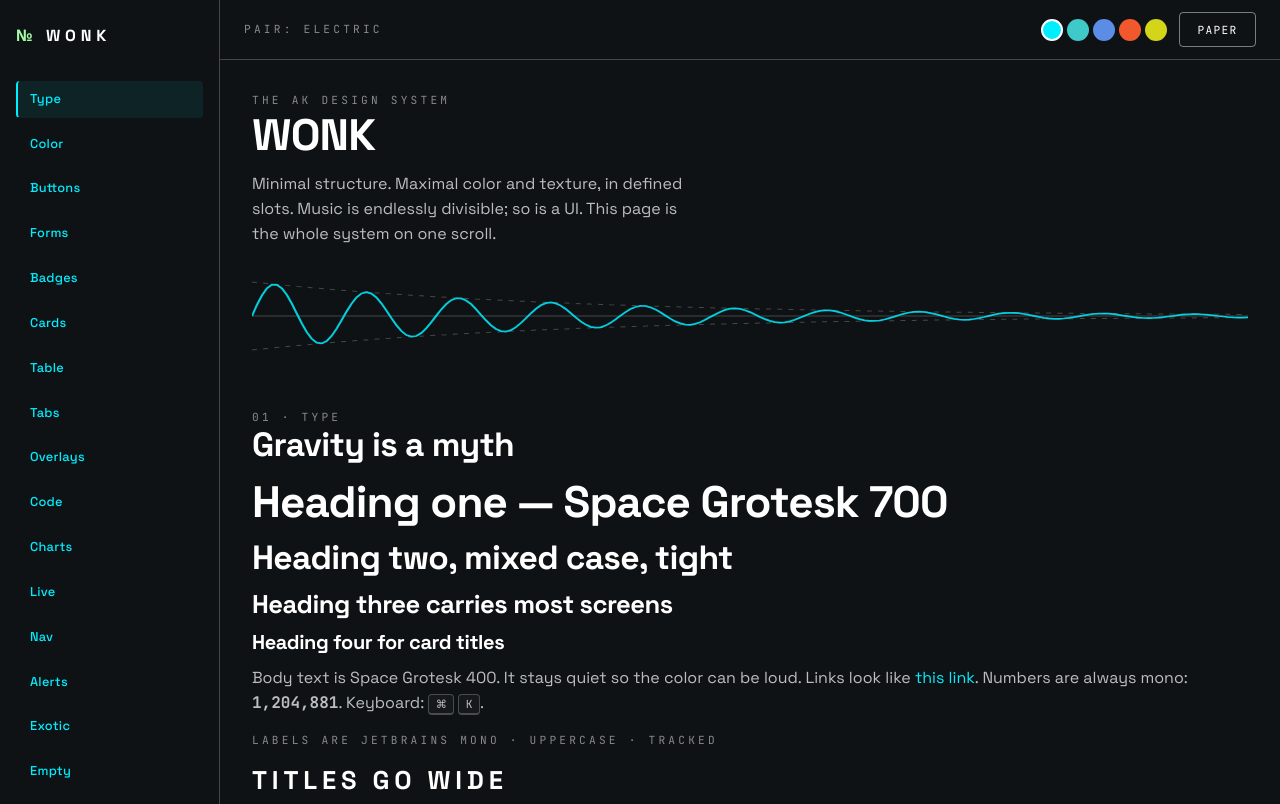
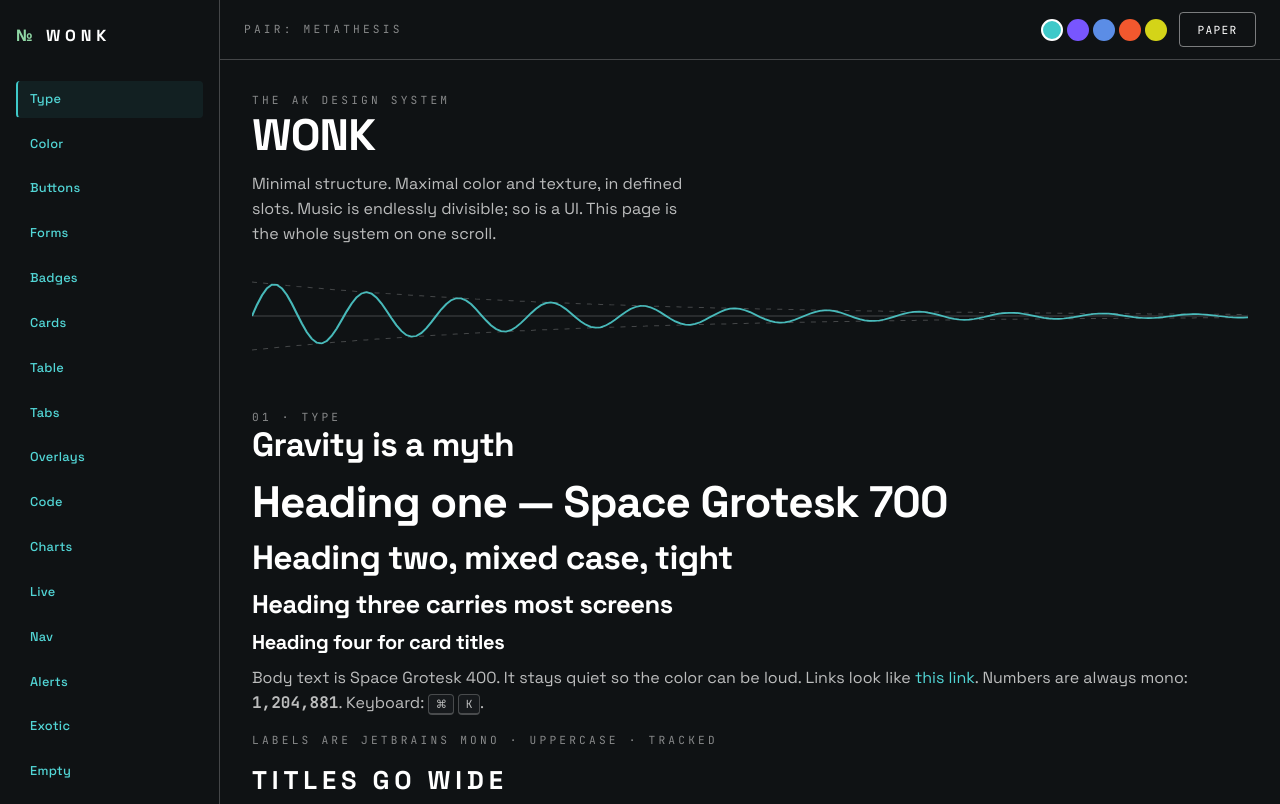
Before and after one commit to ak--47/ak-web-design, a plain HTML site: page demo/index.html in a window 1280 px wide. Shown: the top 804 px of the page. Drawn offline with nearby package versions, Linux system fonts and the light colour scheme; a script that the page names is missing.

Commit message:
Metathesis is the default pair; replace electric with GLORPLA (electric violet #7856ff + hot orchid), chart palettes validated both themes

```diff
--- a/assets/wonk-tokens.css
+++ b/assets/wonk-tokens.css
@@ -4,10 +4,10 @@
    Dark-first. Paper is the light mode. One poster pair per app.
 
    Usage:
-     <html data-pair="electric">              -> dark (default)
-     <html data-pair="electric" data-theme="paper">  -> paper
+     <html data-pair="metathesis">              -> dark (default)
+     <html data-pair="metathesis" data-theme="paper">  -> paper
 
-   Pairs: electric · metathesis · demogorgon · ancient · flourish
+   Pairs: metathesis (default) · glorpla · demogorgon · ancient · flourish
    ============================================================ */
 
 :root {
@@ -104,39 +104,8 @@
    ground; see references/charts.md before changing any value.
    ============================================================ */
 
-/* ---- ELECTRIC (default) · cyan + dusty purple · from ak.js ---- */
+/* ---- METATHESIS (default) · turquoise + brick ---- */
 :root,
-[data-pair="electric"] {
-  --ak-a1: #00eeff;
-  --ak-a1-ink: #0f1214;
-  --ak-a1-text: #00eeff;
-  --ak-a2: #5d5179;
-  --ak-a2-text: #a79bd0;
-  --ak-wash: rgba(0, 238, 255, 0.08);
-  --ak-ok: #a2faa3;
-  --ak-warn: #f0b64b;
-  --ak-err: #ff5d5d;
-  --ak-info: #00eeff;
-  --ak-chart-1: #00a4b8; --ak-chart-2: #9a5fd6; --ak-chart-3: #3f9e5a;
-  --ak-chart-4: #b8479e; --ak-chart-5: #6f7de8; --ak-chart-6: #d84f53;
-}
-[data-theme="paper"],
-[data-theme="paper"][data-pair="electric"] {
-  --ak-a1: #008b99;
-  --ak-a1-ink: #ffffff;
-  --ak-a1-text: #00707b;
-  --ak-a2: #5d5179;
-  --ak-a2-text: #554a70;
-  --ak-wash: rgba(0, 139, 153, 0.1);
-  --ak-ok: #2e7d43;
-  --ak-warn: #a66a0e;
-  --ak-err: #c22f2f;
-  --ak-info: #00707b;
-  --ak-chart-1: #008ba0; --ak-chart-2: #7440ad; --ak-chart-3: #2e7d43;
-  --ak-chart-4: #963a80; --ak-chart-5: #4453c4; --ak-chart-6: #b83236;
-}
-
-/* ---- METATHESIS · turquoise + brick ---- */
 [data-pair="metathesis"] {
   --ak-a1: #3fc9c9;
   --ak-a1-ink: #0f1214;
@@ -151,6 +120,7 @@
   --ak-chart-1: #12a5a5; --ak-chart-2: #d84f53; --ak-chart-3: #6f7de8;
   --ak-chart-4: #3f9e5a; --ak-chart-5: #b8479e; --ak-chart-6: #9a9a10;
 }
+[data-theme="paper"],
 [data-theme="paper"][data-pair="metathesis"] {
   --ak-a1: #148787;
   --ak-a1-ink: #ffffff;
@@ -164,6 +134,36 @@
   --ak-info: #0f6f6f;
   --ak-chart-1: #009090; --ak-chart-2: #b83236; --ak-chart-3: #4453c4;
   --ak-chart-4: #2e7d43; --ak-chart-5: #963a80; --ak-chart-6: #6b6b0c;
+}
+
+/* ---- GLORPLA · electric violet + hot orchid · the loud purple ---- */
+[data-pair="glorpla"] {
+  --ak-a1: #7856ff;
+  --ak-a1-ink: #ffffff;
+  --ak-a1-text: #9575ff;
+  --ak-a2: #c93ee8;
+  --ak-a2-text: #e07bf0;
+  --ak-wash: rgba(120, 86, 255, 0.12);
+  --ak-ok: #a2faa3;
+  --ak-warn: #f0b64b;
+  --ak-err: #ff5d5d;
+  --ak-info: #9575ff;
+  --ak-chart-1: #9a5fd6; --ak-chart-2: #3f9e5a; --ak-chart-3: #b8479e;
+  --ak-chart-4: #6f7de8; --ak-chart-5: #d84f53; --ak-chart-6: #12a5a5;
+}
+[data-theme="paper"][data-pair="glorpla"] {
+  --ak-a1: #6a3ddb;
+  --ak-a1-ink: #ffffff;
+  --ak-a1-text: #5527c9;
+  --ak-a2: #a827c9;
+  --ak-a2-text: #8f1fae;
+  --ak-wash: rgba(106, 61, 219, 0.1);
+  --ak-ok: #2e7d43;
+  --ak-warn: #a66a0e;
+  --ak-err: #c22f2f;
+  --ak-info: #5527c9;
+  --ak-chart-1: #7440ad; --ak-chart-2: #2e7d43; --ak-chart-3: #963a80;
+  --ak-chart-4: #4453c4; --ak-chart-5: #b83236; --ak-chart-6: #009090;
 }
 
 /* ---- DEMOGORGON · two blues ---- */
--- a/demo/index.html
+++ b/demo/index.html
@@ -1,5 +1,5 @@
 <!doctype html>
-<html lang="en" class="wonk" data-pair="electric">
+<html lang="en" class="wonk" data-pair="metathesis">
 <head>
 <meta charset="utf-8">
 <meta name="viewport" content="width=device-width, initial-scale=1">
@@ -57,7 +57,7 @@
 
   <div>
     <header class="wonk-topbar">
-      <span class="wonk-label" id="pair-name" data-wonk-secret="music is endlessly divisible">pair: electric</span>
+      <span class="wonk-label" id="pair-name" data-wonk-secret="music is endlessly divisible">pair: metathesis</span>
       <div class="demo-row">
         <div class="pair-picker" id="pair-picker" title="pick a pair"></div>
         <button class="wonk-btn" id="theme-toggle">Paper</button>
@@ -379,7 +379,7 @@
           </div>
           <dl class="wonk-kv">
             <dt>version</dt><dd>v2.4.1 · GRAVITY IS A MYTH</dd>
-            <dt>pair</dt><dd id="kv-pair">electric</dd>
+            <dt>pair</dt><dd id="kv-pair">metathesis</dd>
             <dt>region</dt><dd>us-central1</dd>
             <dt>uptime</dt><dd class="wonk-num">26d 04h 12m</dd>
             <dt>maintainer</dt><dd>ak · knock, knock...</dd>
@@ -433,7 +433,7 @@
 
 <script>
 document.addEventListener("DOMContentLoaded", () => {
-  const PAIRS = ["electric", "metathesis", "demogorgon", "ancient", "flourish"];
+  const PAIRS = ["metathesis", "glorpla", "demogorgon", "ancient", "flourish"];
 
   // ---- pair picker ----
   const picker = document.getElementById("pair-picker");
@@ -451,7 +451,7 @@ document.addEventListener("DOMContentLoaded", () => {
     b.className = "pair-chip";
     b.title = p;
     b.style.background = chipColor(p);
-    b.setAttribute("aria-pressed", p === "electric");
+    b.setAttribute("aria-pressed", p === "metathesis");
     b.addEventListener("click", () => {
       wonk.setPair(p);
       nameEl.textContent = "pair: " + p;
```
Also changed, not shown: SKILL.md (+1 -1 lines), references/pairs.md (+2 -2 lines), README.md.
